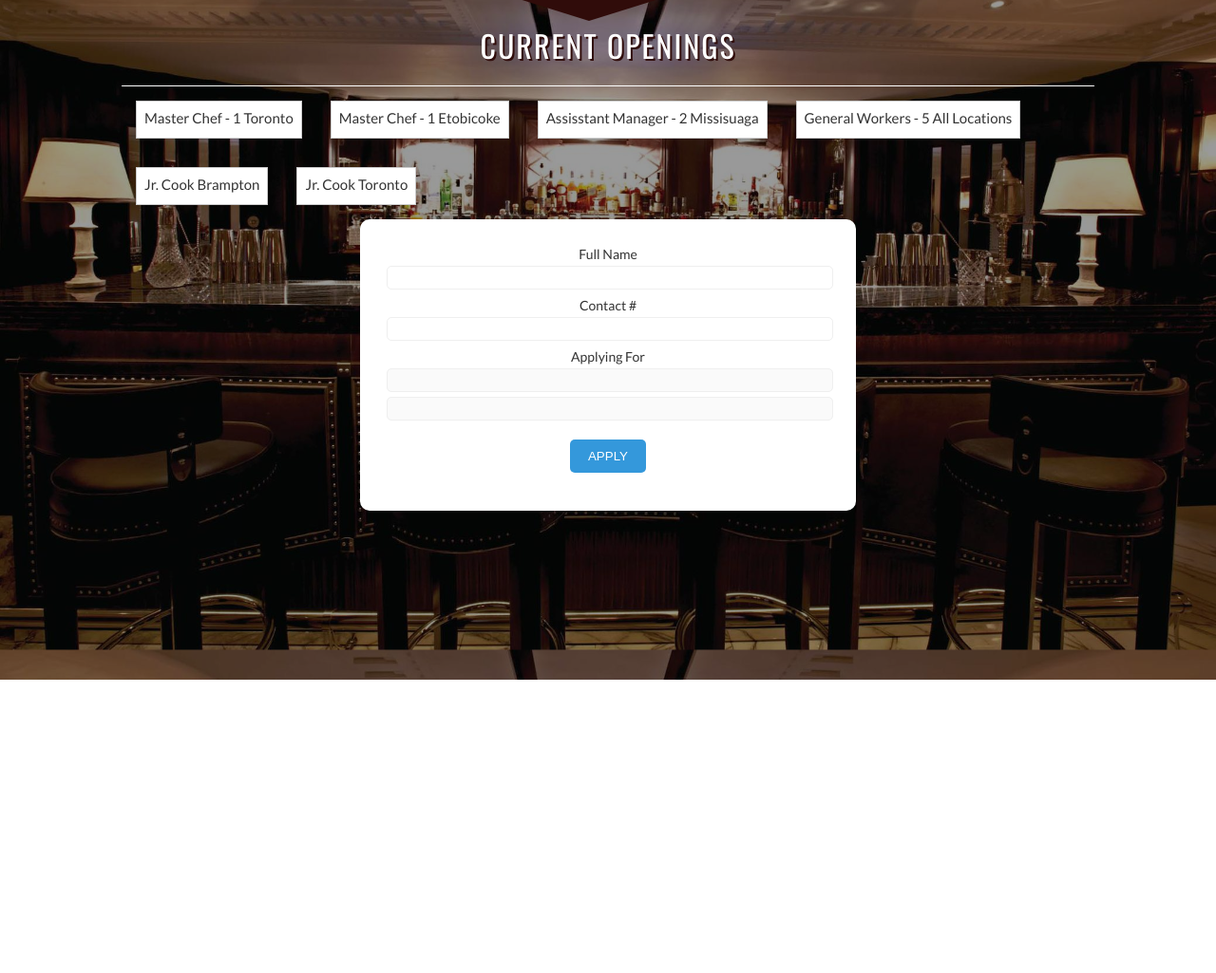
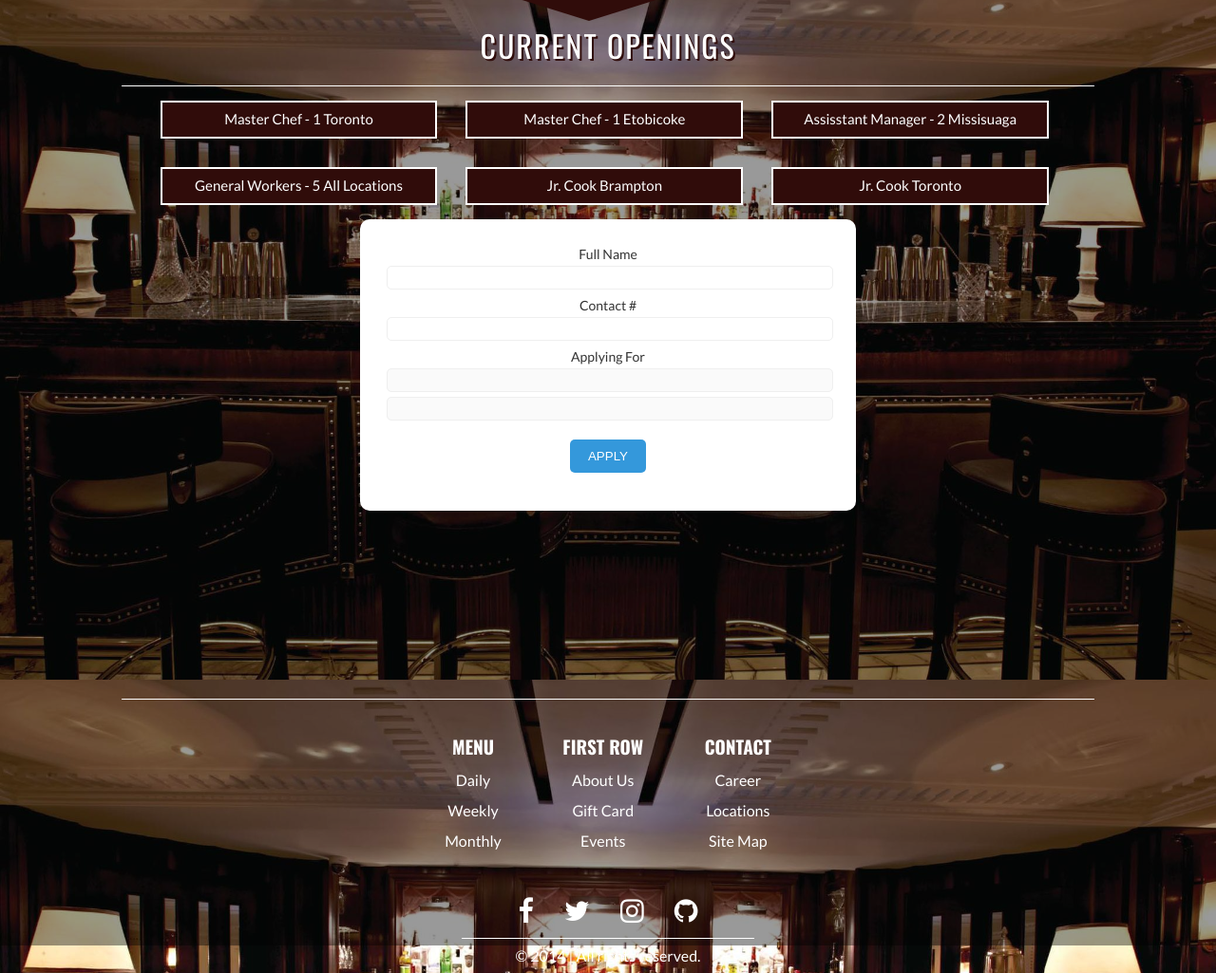
Before and after one commit to wilstond/JavaScript-Project, a plain HTML site: page career.html in a window 1280 px wide. Shown: the part 84-1109 px from the top of the page at 95% size. Before the commit the page ends 800 px from the top, so only its background shows below. Drawn offline with nearby package versions, Linux system fonts and the light colour scheme.

Commit message:
Career Changes

```diff
--- a/career.html
+++ b/career.html
@@ -77,6 +77,49 @@
 		</div>
 
 	</div>
+
+	<footer>
+		<div id="foot" class="head_content">
+			<div class="wrapper">
+				<div class="foot_content">
+
+					<div class="fblocks">
+						<ul>
+							<li><a href="#">MENU</a></li>
+							<li><a href="#">Daily</a></li>
+							<li><a href="#">Weekly</a></li>
+							<li><a href="#">Monthly</a></li>
+						</ul>
+						<ul>
+							<li><a href="#">FIRST ROW</a></li>
+							<li><a href="#">About Us</a></li>
+							<li><a href="#">Gift Card</a></li>
+							<li><a href="#">Events</a></li>
+
+						</ul>
+						<ul>
+							<li><a href="#">CONTACT</a></li>
+							<li><a href="#">Career</a></li>
+							<li><a href="#">Locations</a></li>
+							<li><a href="#">Site Map</a></li>
+
+						</ul>
+						<div class="social">
+							<i class="fa fa-facebook"></i>
+							<i class="fa fa-twitter"></i>
+							<i class="fa fa-instagram"></i>
+							<i class="fa fa-github"></i>
+
+						</div>
+						<div class="copyright"> &copy; 2014 | All rights reserved. </div>
+
+					</div>
+				</div>
+			</div>
+		</div>
+	</footer>
+
+
 		<script src="http://ajax.googleapis.com/ajax/libs/jquery/2.1.1/jquery.min.js"></script>
 <script type="text/javascript" src="js/careers.js"></script>
 </body>
--- a/css/style2.css
+++ b/css/style2.css
@@ -354,25 +354,32 @@ label{
 /*Careers Page*/
 .openingsWrapper{
 	display: block;
+	width: 95%;
+	margin: 0 auto;
+	text-align: center;
 }
 
 .openings {
+	width: 30%;
 	display: block;
-	background-color: #fff;
-	border:1px solid #ccc;
+	background: #300c0a;
+	border: 2px solid #fff;
 	float: left;
 	height: 40px;
 	line-height: 35px;
 	font-size: 15px;
-	color: #333;
+	color: #fff;
 	padding: 0 8px;
 	text-align: center;
 	margin: 15px;
 	cursor: pointer;
 }
 
-
-
+.openings:hover
+{
+	background: #fff;
+	color: #300c0a;
+}
 
 #careersForm{
 	width: 60%;
```
